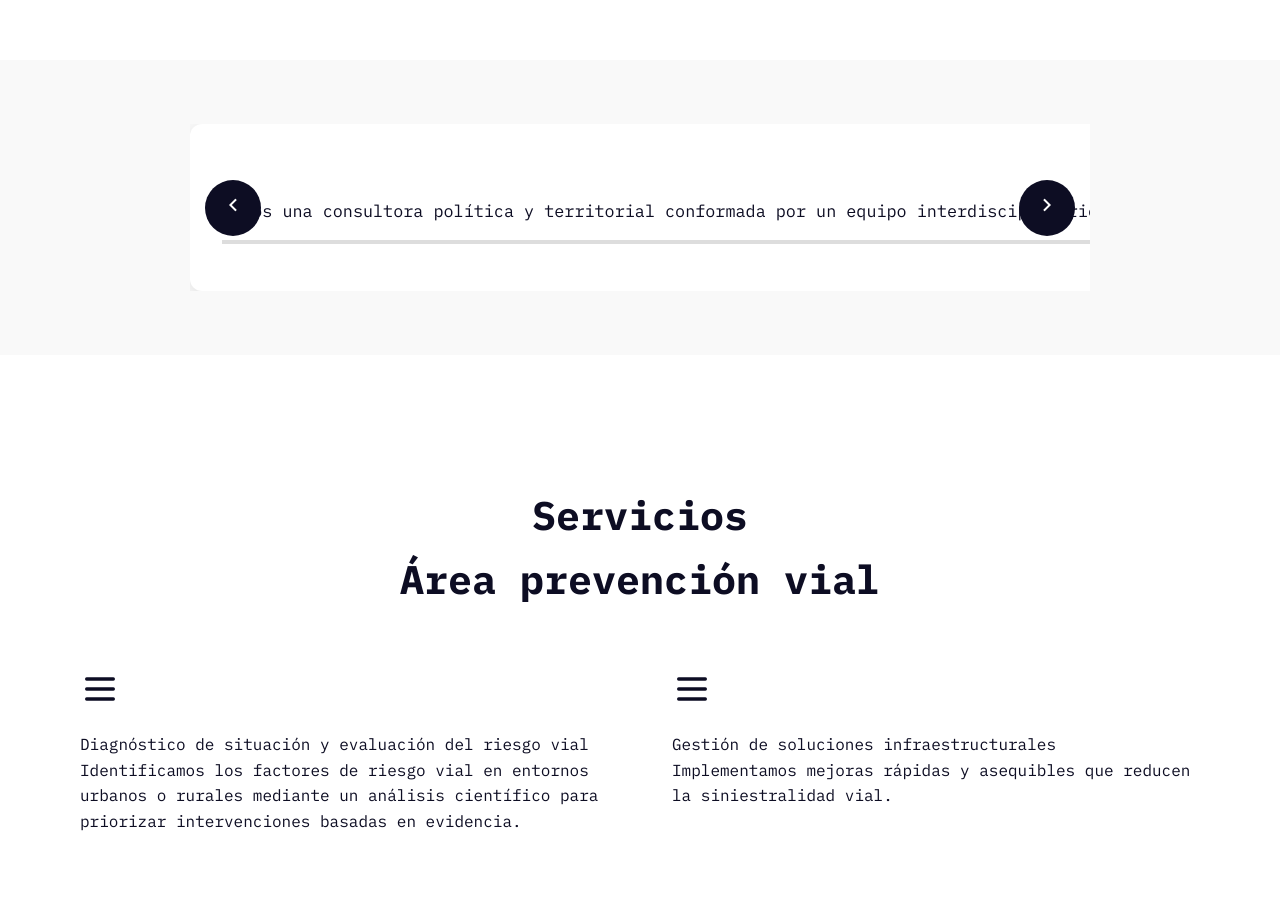
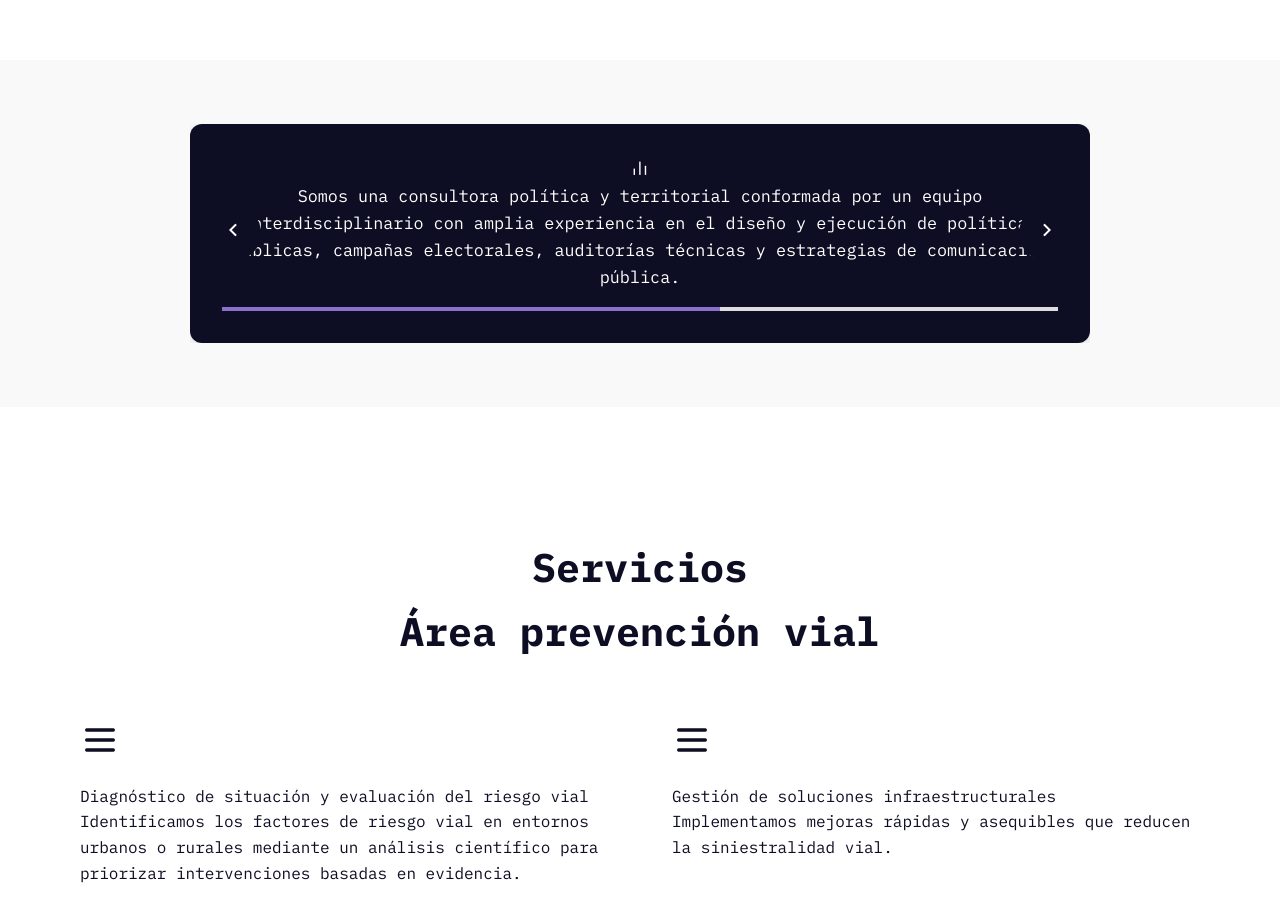
Before and after one commit to nahirfabiani/Ecopol, a plain HTML site: page index.html in a window 1280 px wide. Shown: the part 900-1822 px from the top of the page. Drawn offline with nearby package versions, Linux system fonts and the light colour scheme.

Commit message:
se actualiza proyecto

```diff
--- a/css/style.css
+++ b/css/style.css
@@ -1,4 +1,5 @@
 /* ==== STYLE.CSS ==== */
+/* ==== STYLE.CSS (MODIFICADO) ==== */
 @import url('https://fonts.googleapis.com/css2?family=IBM+Plex+Mono:ital,wght@0,100;0,200;0,300;0,400;0,500;0,600;0,700;1,100;1,200;1,300;1,400;1,500;1,600;1,700&display=swap');
 
 /* Base Reset */
@@ -167,6 +168,7 @@ body {
 }
 
 /* ==== CAROUSEL STYLES ==== */
+/* Carousel Styles Actualizado */
 .carousel-section {
   background-color: #f9f9f9;
   padding: 4rem 0;
@@ -181,12 +183,13 @@ body {
 }
 
 .carousel-track {
-  display: flex;
-  transition: transform 0.5s ease-in-out;
+  position: relative;
+  width: 100%;
+  overflow: hidden;
 }
 
 .carousel-slide {
-  min-width: 100%;
+  display: none;
   opacity: 0;
   transition: opacity 0.6s ease-in-out;
   flex-shrink: 0;
@@ -194,12 +197,12 @@ body {
   justify-content: center;
   flex-direction: column;
   text-align: center;
+  background: #0D0D23;
+  color: #fff;
+  font-size: 1.05rem;
   padding: 2rem;
-  background: #fff;
   border-radius: 12px;
   box-shadow: 0 4px 16px rgba(0, 0, 0, 0.1);
-  color: #0D0D23;
-  font-size: 1.05rem;
 }
 
 .carousel-slide.active {
@@ -244,10 +247,10 @@ body {
   top: 0;
   left: 0;
   height: 100%;
+  background-color: #8B6FCB;
   width: 100%;
-  background-color: #8B6FCB
+  animation: progress 10s linear forwards;
 }
-
 
 @keyframes progress {
   from {
--- a/index.html
+++ b/index.html
@@ -83,12 +83,6 @@
   </section>
   <section class="carousel-section" aria-live="polite">
   <div class="carousel-container">
-
-    <!-- Botones fuera del track -->
-    <button class="carousel-btn prev-btn" aria-label="Slide anterior">
-      <i class="ri-arrow-left-s-line"></i>
-    </button>
-
     <div class="carousel-track">
       <div class="carousel-slide active">
         <i class="ri-bar-chart-line icon"></i>
@@ -122,12 +116,13 @@
         <div class="progress-bar"></div>
       </div>
     </div>
-
-    <!-- Botón siguiente -->
+<!-- Botones FUERA del track -->
+    <button class="carousel-btn prev-btn" aria-label="Slide anterior">
+      <i class="ri-arrow-left-s-line"></i>
+    </button>
     <button class="carousel-btn next-btn" aria-label="Slide siguiente">
       <i class="ri-arrow-right-s-line"></i>
     </button>
-
   </div>
 </section>
 
@@ -181,8 +176,8 @@
     <form id="contactForm" action="https://formsubmit.co/contacto@ecopolanalytica.com" method="POST">
       <!-- Opcionales: configuración de FormSubmit -->
       <input type="hidden" name="_captcha" value="false">
-      <input type="hidden" name="_next" value="https://ecopolanalytica.com/gracias.html">
 
+ <input type="hidden" name="_next" value="https://ecopolanalytica.com/Gracias.html">
       <div class="form-group">
         <label for="name">Nombre</label>
         <input type="text" id="name" name="name" placeholder="Tu nombre" required>
--- a/script.js
+++ b/script.js
@@ -35,7 +35,6 @@ const openModalLinks = document.querySelectorAll('[href="#contacto"]');
 const closeModal = document.getElementById('closeModal');
 const closeThankYou = document.getElementById('closeThankYou');
 
-// Open modal when clicking contact links
 openModalLinks.forEach(link => {
   link.addEventListener('click', (e) => {
     e.preventDefault();
@@ -44,60 +43,53 @@ openModalLinks.forEach(link => {
   });
 });
 
-// Close modal
-closeModal.addEventListener('click', () => {
+closeModal?.addEventListener('click', () => {
   contactModal.style.display = 'none';
   document.body.style.overflow = 'auto';
 });
 
-closeThankYou.addEventListener('click', () => {
+closeThankYou?.addEventListener('click', () => {
   contactModal.style.display = 'none';
   document.body.style.overflow = 'auto';
 });
 
-// Close when clicking outside modal
-contactModal.addEventListener('click', (e) => {
+contactModal?.addEventListener('click', (e) => {
   if (e.target === contactModal) {
     contactModal.style.display = 'none';
     document.body.style.overflow = 'auto';
   }
 });
 
-// Form submission
 const contactForm = document.getElementById('contactForm');
 const modalForm = document.getElementById('modalForm');
 const thankYouMessage = document.getElementById('thankYouMessage');
 
-
 // ==== CAROUSEL ====
-
 document.addEventListener('DOMContentLoaded', () => {
-  const track = document.querySelector('.carousel-track');
   const slides = Array.from(document.querySelectorAll('.carousel-slide'));
-  const nextButton = document.querySelector('.next-btn');
-  const prevButton = document.querySelector('.prev-btn');
+  const nextButton = document.querySelector('button.next-btn');
+  const prevButton = document.querySelector('button.prev-btn');
   let currentSlide = 0;
   let slideInterval;
 
   function showSlide(index) {
     slides.forEach((slide, i) => {
       slide.classList.remove('active');
-      if (i === index) {
-        slide.classList.add('active');
-        restartProgressBar(slide);
-        track.style.transform = `translateX(-${index * 100}%)`;
+    });
+    if (slides[index]) {
+      slides[index].classList.add('active');
+      restartProgressBar(slides[index]);
     }
-    });
     currentSlide = index;
   }
 
   function nextSlide() {
-    let nextIndex = (currentSlide + 1) % slides.length;
+    const nextIndex = (currentSlide + 1) % slides.length;
     showSlide(nextIndex);
   }
 
   function prevSlide() {
-    let prevIndex = (currentSlide - 1 + slides.length) % slides.length;
+    const prevIndex = (currentSlide - 1 + slides.length) % slides.length;
     showSlide(prevIndex);
   }
 
@@ -113,26 +105,28 @@ document.addEventListener('DOMContentLoaded', () => {
     const bar = slide.querySelector('.progress-bar');
     if (bar) {
       bar.classList.remove('animate');
-      void bar.offsetWidth; // Forzar reflow
+      void bar.offsetWidth;
       bar.classList.add('animate');
     }
   }
 
-  nextButton.addEventListener('click', () => {
+  nextButton?.addEventListener('click', () => {
     stopSlideInterval();
     nextSlide();
     startSlideInterval();
   });
 
-  prevButton.addEventListener('click', () => {
+  prevButton?.addEventListener('click', () => {
     stopSlideInterval();
     prevSlide();
     startSlideInterval();
   });
 
-  // Swipe support
   let startX = 0;
   let endX = 0;
+  const track = document.querySelector('.carousel-track');
+
+  if(track) {
     track.addEventListener('touchstart', (e) => {
       startX = e.touches[0].clientX;
     });
@@ -141,6 +135,7 @@ document.addEventListener('DOMContentLoaded', () => {
       endX = e.changedTouches[0].clientX;
       handleSwipe();
     });
+  }
 
   function handleSwipe() {
     const threshold = 50;
@@ -155,7 +150,6 @@ document.addEventListener('DOMContentLoaded', () => {
     }
   }
 
-  // Inicializar
   showSlide(currentSlide);
   startSlideInterval();
 });
```
Lines whose indentation alone changed are shown as unchanged.
